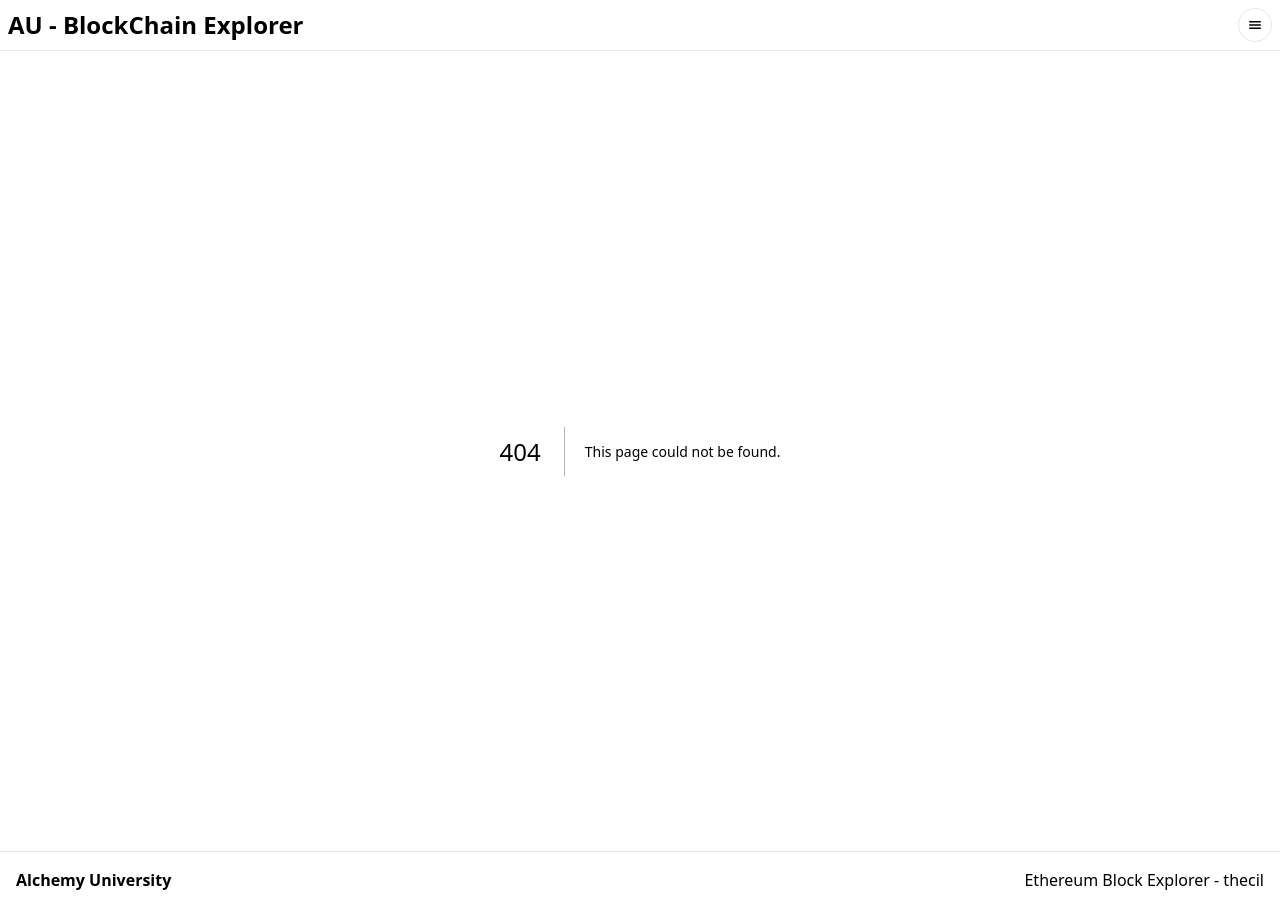
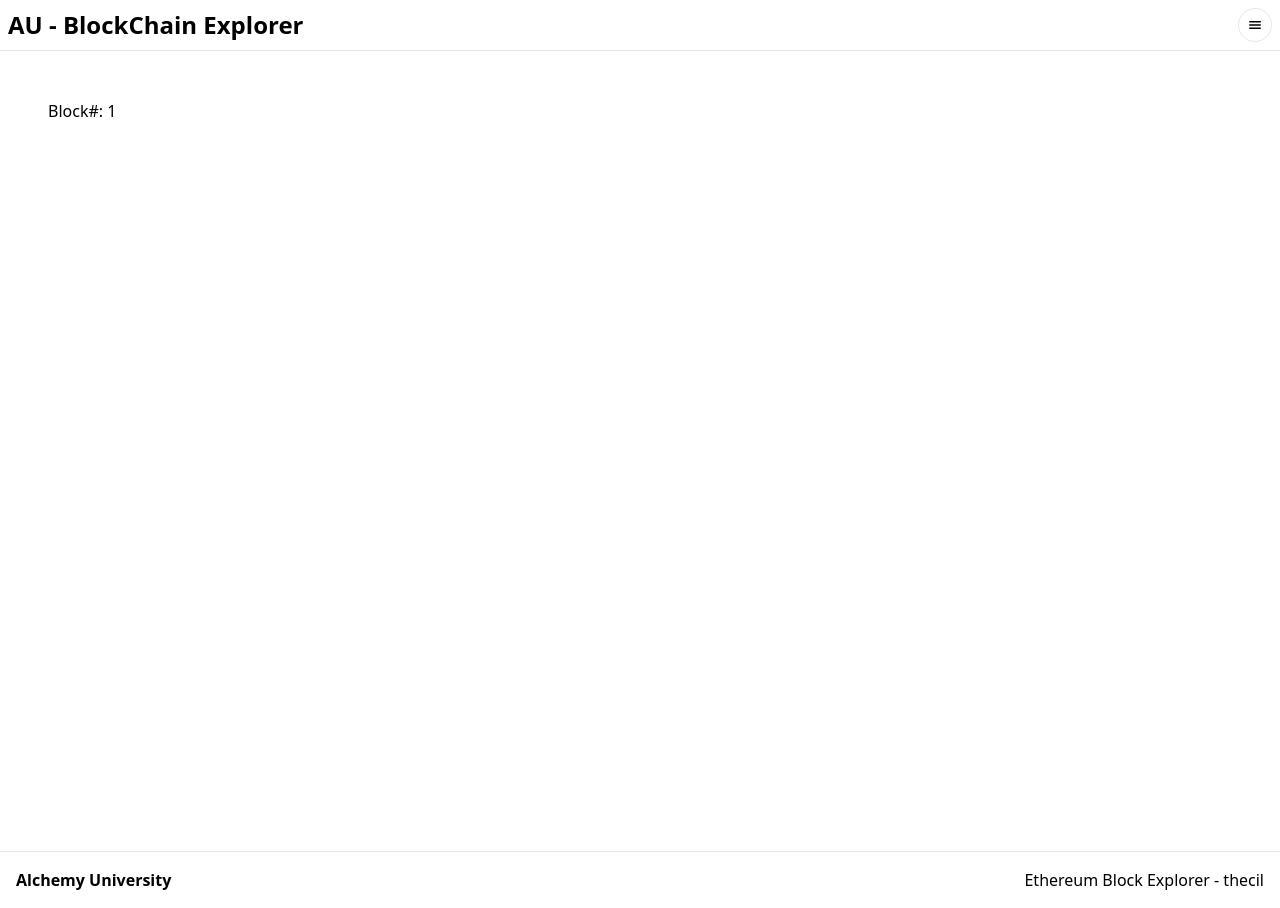
Before and after one commit to thecil/au_blockExplorer, a Next.js app: page /block/1 in a window 1280 px wide. Before the commit this address had no page. Built offline with nearby package versions, Linux system fonts and the light colour scheme.

Commit message:
block number page

```diff
--- /dev/null
+++ b/app/block/[number]/page.tsx
@@ -0,0 +1,7 @@
+"use client";
+
+const Page = ({ params }: { params: { number: string } }) => {
+  return <div className="p-12 min-h-screen">Block#: {params.number}</div>;
+};
+
+export default Page;
```
